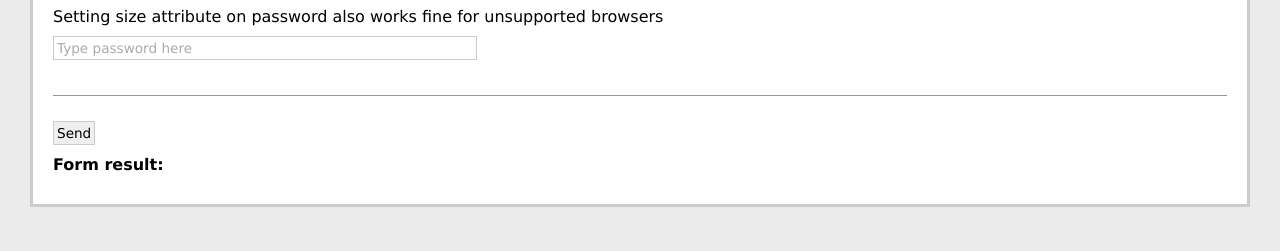
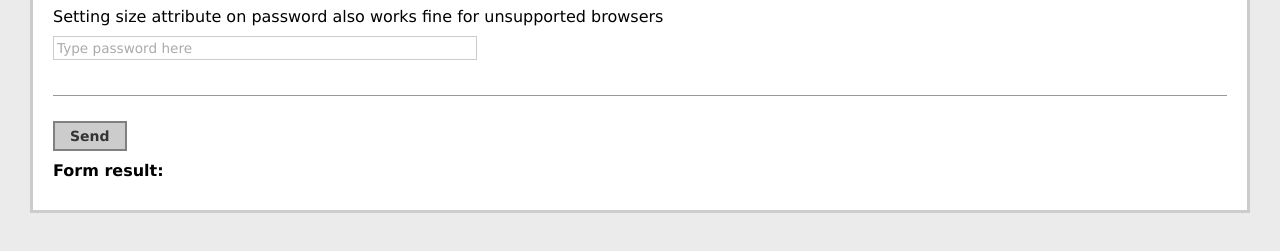
Before and after one commit to dciccale/placeholder-enhanced, a plain HTML site: page demo.html in a window 1280 px wide. Shown: the part 343-594 px from the top of the page. Drawn offline with nearby package versions, Linux system fonts and the light colour scheme.

Commit message:
remove obsolet js code

```diff
--- a/demo.html
+++ b/demo.html
@@ -22,7 +22,7 @@
       <p>Setting size attribute on password also works fine for unsupported browsers</p>
       <p><input type="password" name="passwordSize" id="passwordSize" size="55" placeholder="Type password here" /></p>
       <div class="separator"></div>
-      <p id="submit"><input type="submit" value="Send" /></p>
+      <p id="submit"><input type="submit" class="btn" value="Send" /></p>
     </form>
     <p><strong>Form result:</strong> <span id="result"></span></p>
   </div>
@@ -43,8 +43,6 @@
     form.on('submit', function (ev) {
       ev.preventDefault();
       result.html(form.serialize());
-      // only for demo (refresh placeholders)
-      $(this).find("input[placeholder], textarea[placeholder]").blur();
     });
   });
 </script>
```
